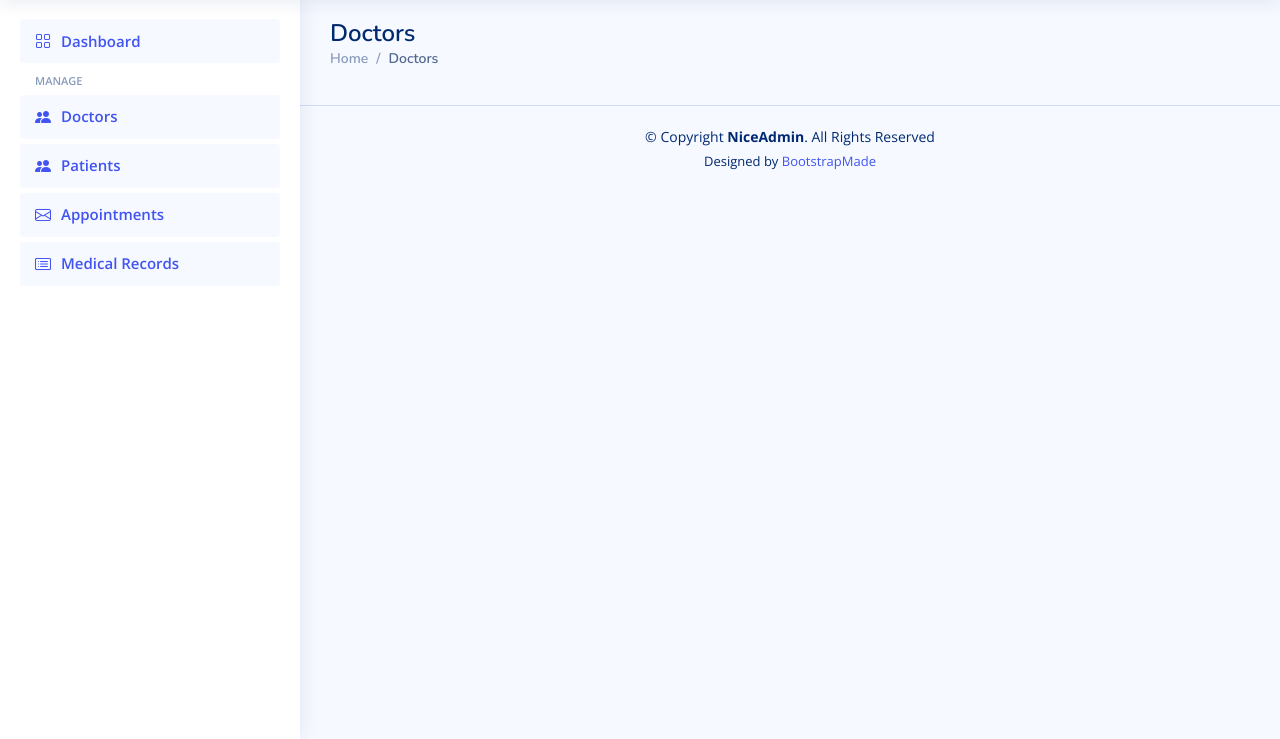
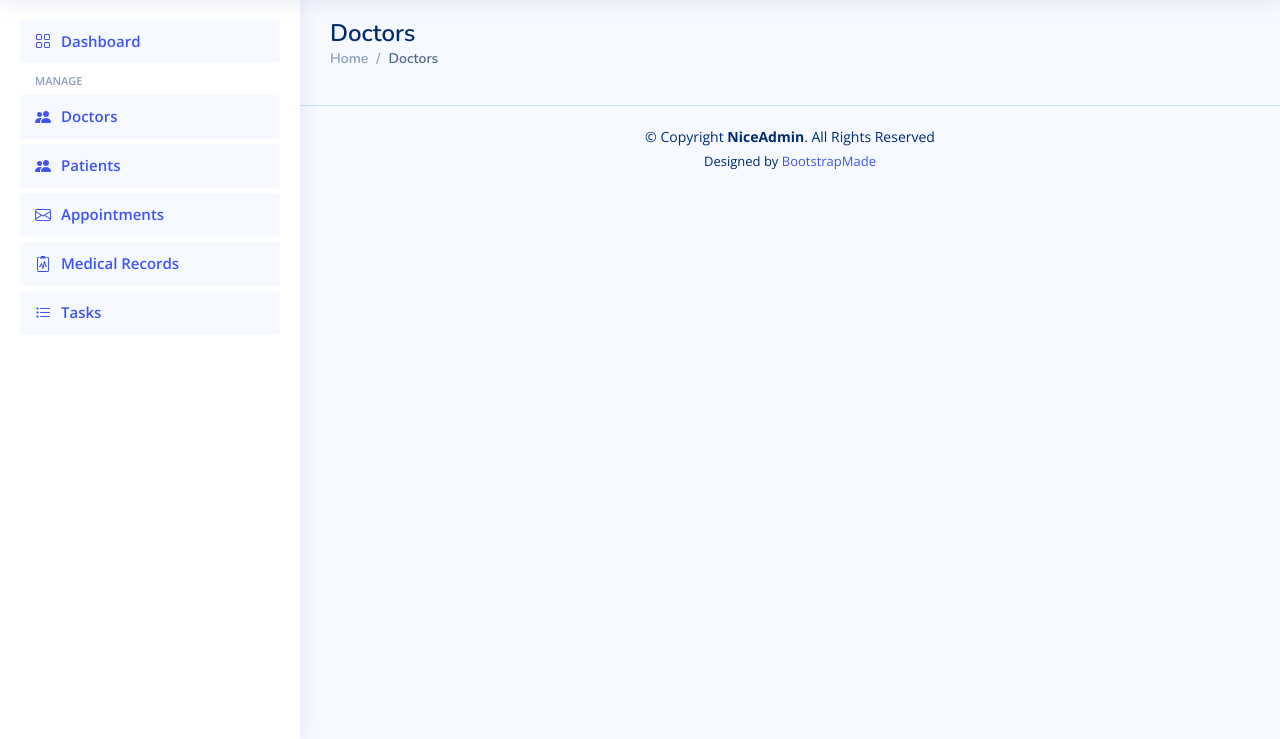
Before and after one commit to kkamikams/Clinic_Appointment_System, a PHP site: page /admin/doctors.php in a window 1280 px wide. Shown: the part 61-800 px from the top of the page. Run offline with PHP 8.4, Linux system fonts and the light colour scheme; some libraries are stand-ins or nearby versions.

Commit message:
deleted faqs and profile and added tasks

```diff
--- a/public/admin/includes/sidebar.php
+++ b/public/admin/includes/sidebar.php
@@ -37,8 +37,15 @@
 
       <li class="nav-item">
         <a class="nav-link <? ($page == 'medical_records.php') ? '' : 'collapsed' ?>" href="medical_records">
-          <i class="bi bi-card-list"></i>
+          <i class="bi bi-clipboard2-pulse"></i>
           <span>Medical Records</span>
+        </a>
+      </li>
+
+      <li class="nav-item">
+        <a class="nav-link <? ($page == 'tasks.php') ? '' : 'collapsed' ?>" href="tasks">
+          <i class="bi bi-list-task"></i>
+          <span>Tasks</span>
         </a>
       </li>
 
```
